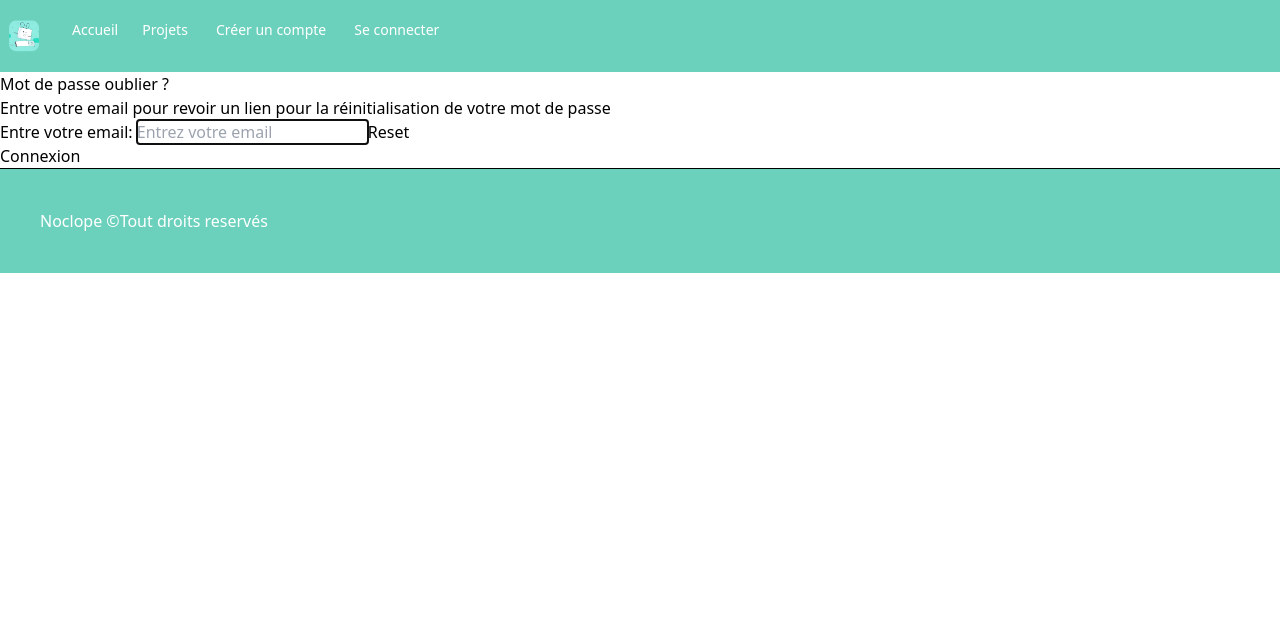
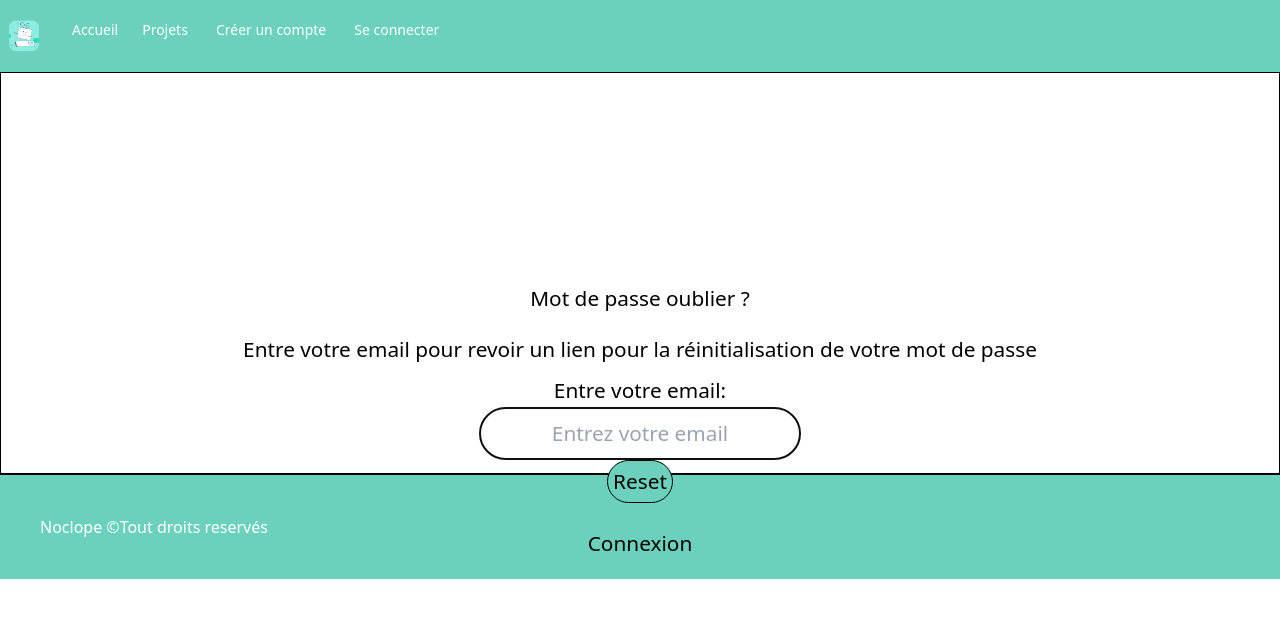
Before and after one commit to NicolasTamareg/projectnoclope, a Vue app in the folder vuejs/noclopefront/: page /resetPassword in a window 1280 px wide. Shown: the top 618 px of the page. Built offline with nearby package versions, Linux system fonts and the light colour scheme.

Commit message:
reset vue

```diff
--- a/vuejs/noclopefront/src/views/ResetPasswordView.vue
+++ b/vuejs/noclopefront/src/views/ResetPasswordView.vue
@@ -1,6 +1,7 @@
 <template>
   <!-- formulaire de requete pour mot de passe oublier -->
-<h2>Mot de passe oublier ?</h2>
+  <div class="glob">
+    <h2>Mot de passe oublier ?</h2>
     <p>Entre votre email pour revoir un lien pour la réinitialisation de votre mot de passe</p>
 
     <form @submit.prevent="reset">
@@ -12,9 +13,85 @@
     <a href="#" >
     <RouterLink to="/login">Connexion</RouterLink>
     </a>
+ </div>
 
 
 </template>
+<style scoped>
+.glob{
+  display: flex;
+  flex-direction: column;
+  justify-content: space-around;
+  background-color: #FFFFFF;
+  align-items: center;
+  padding: 200px;
+  text-align: center;
+  border: 1px solid black;
+  height: 40vh;
+  font-size: 1.3em;
+
+}
+
+form{
+  display: flex;
+    flex-wrap: wrap;
+    align-items: center;
+    flex-direction: column;
+    padding-bottom: 20px;
+
+}
+
+
+
+input{
+
+  display: block;
+  flex-direction: column;
+  justify-content: space-around;
+  padding: 10px;
+  border: 1px solid black;
+  border-radius: 30px;
+  text-align: center;
+}
+
+label[data-v-45f5edd7]{
+  display: flex;
+  flex-direction: column;
+  justify-content: space-around;
+  padding-bottom: 10px;
+
+}
+.submit{
+  display: flex;
+  background-color: #6CD1BC;
+  text-align: center;
+  color: white;
+  flex-direction: row-reverse;
+  justify-content: space-around;
+}
+
+button{display: flex;
+  justify-content: space-around;
+  background-color: #6cd1bc;
+  padding: 5px;
+  border-radius: 30px;
+  border: 1px solid black;
+
+}
+h2{padding: 10px;}
+p{padding: 10px;}
+
+a{
+  background-color: #6cd1bc;
+
+  padding: 5px;
+  border-radius: 30px;
+
+}
+
+
+
+</style>
 <script>
 export default {
     data() {
```
